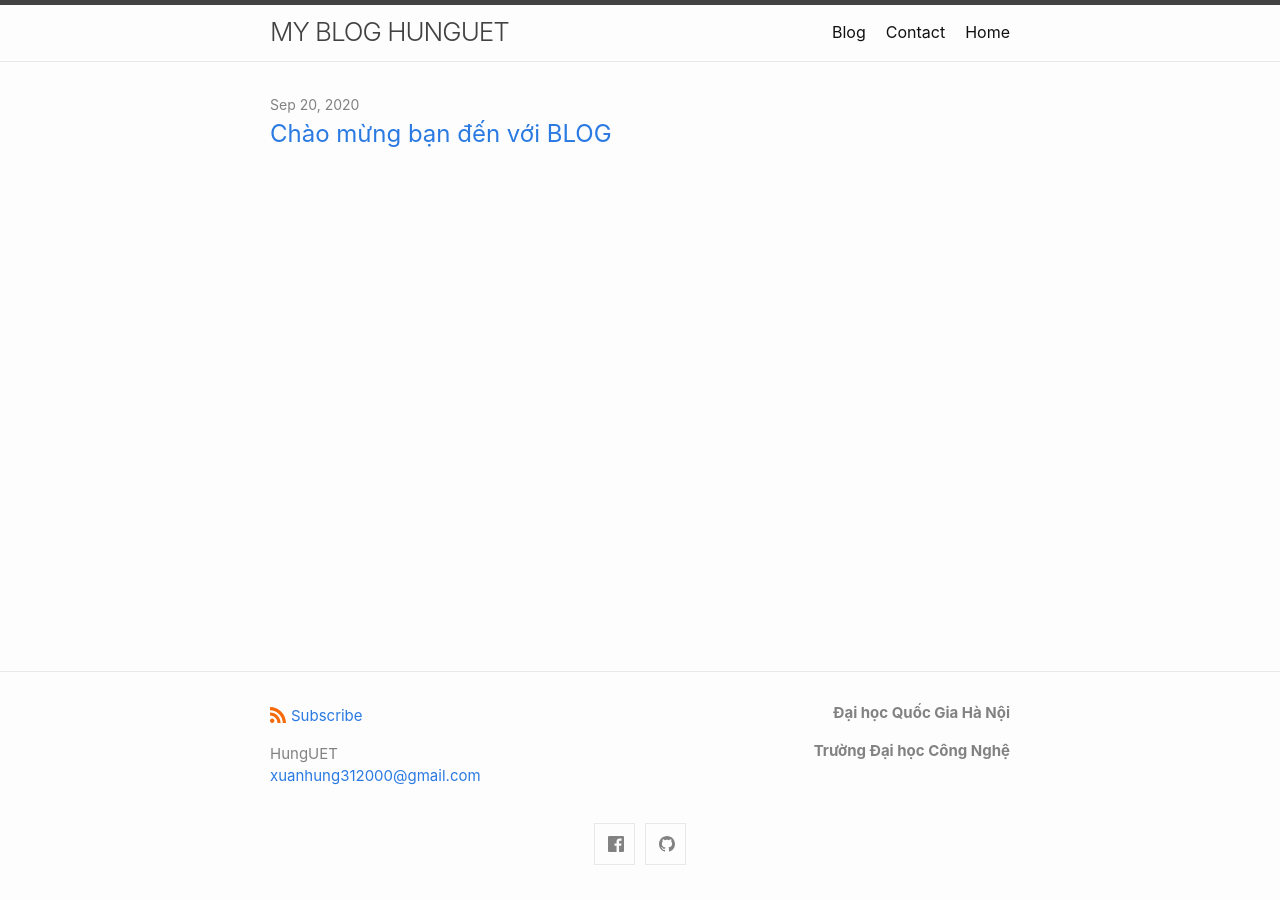
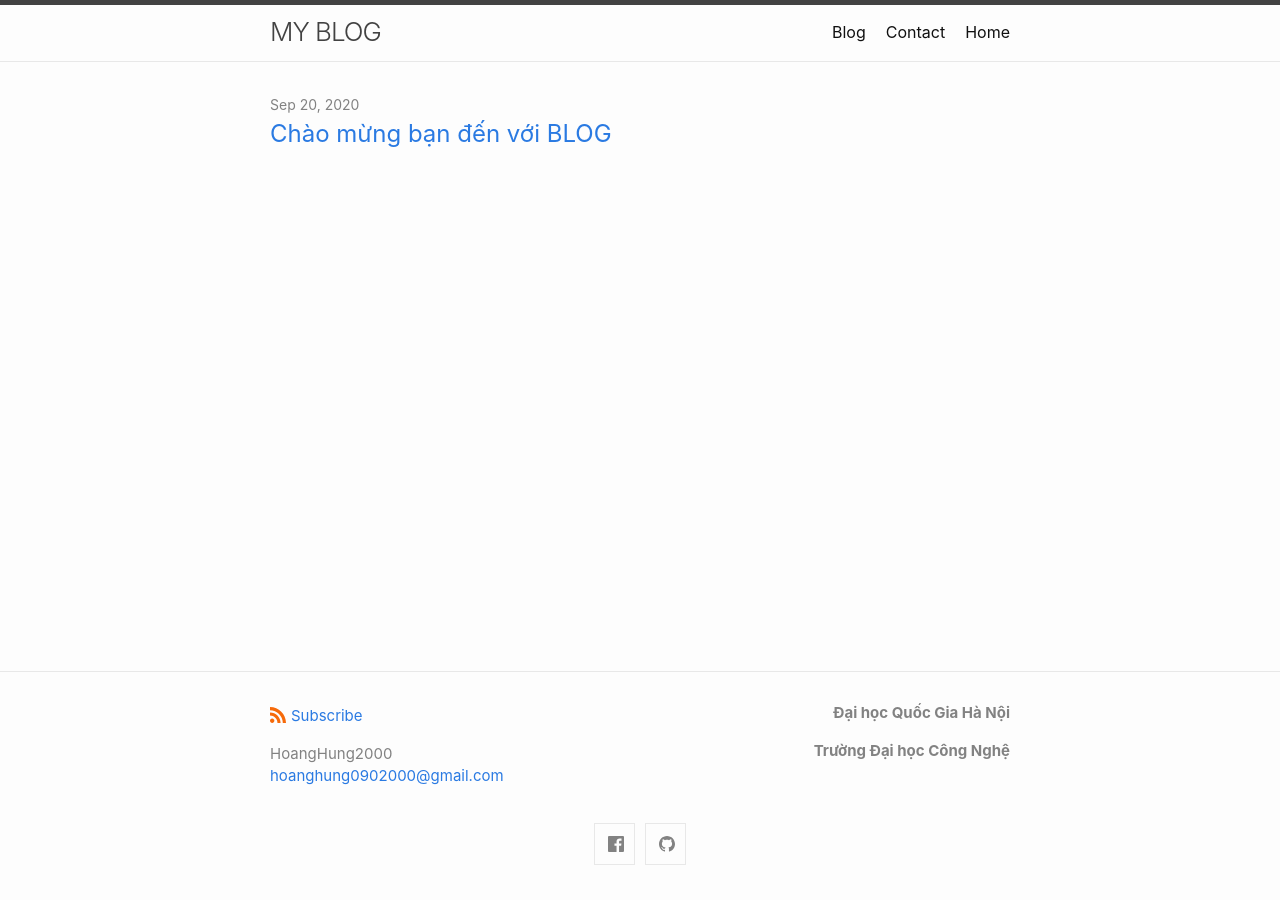
Before and after one commit to Hoanghung2000/WEB_WEEK_2, a Jekyll site: the page built from index.md, in a window 1280 px wide. Built offline with Jekyll 4.4.1, drawn with Linux system fonts in a browser that asks for light colours; our own code applies the rules of GitHub Pages for plain Markdown files.

Commit message:
Update _config.yml

```diff
--- a/_config.yml
+++ b/_config.yml
@@ -1,9 +1,9 @@
-title: MY BLOG HUNGUET
+title: MY BLOG
 author:
-  name: HungUET
-  email: xuanhung312000@gmail.com
+  name: HoangHung2000
+  email: hoanghung0902000@gmail.com
 description: > # this means to ignore newlines until "show_excerpts:"
-  Đại học Quốc Gia Hà Nội - Trường Đại học Công Nghệ
+  VNU University of Engineering and Technology
 
 show_excerpts: false # set to true to show excerpts on the homepage
 
@@ -14,8 +14,8 @@ minima:
 
   # generate social links in footer
   social_links:
-    facebook: Hung.VMF
-    github: hunguet312000
+    facebook: hoanghung942000
+    github: Hoanghung2000
     # devto: jekyll
     # dribbble: jekyll
     # flickr:   jekyll
```
